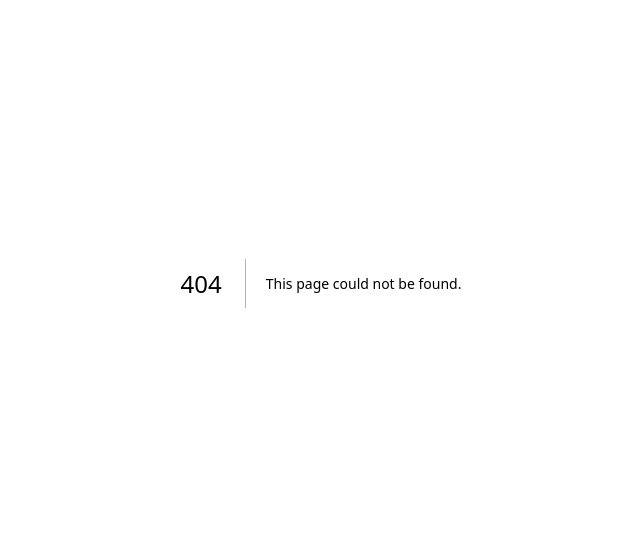
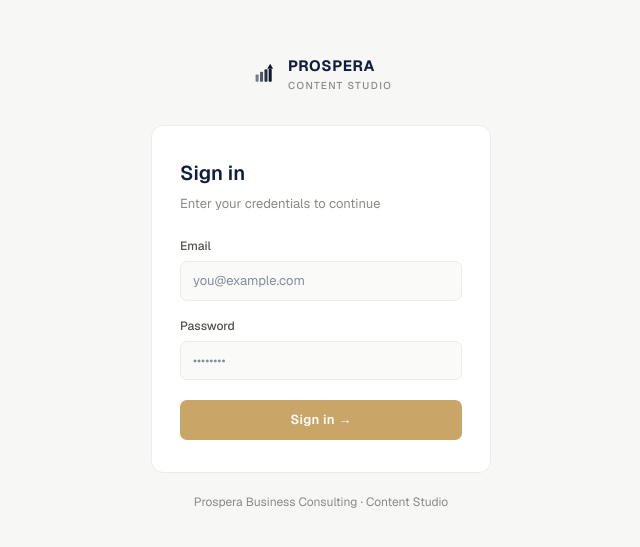
Before and after one commit to adjbusinessconsulting/prospera-content-studio, a Next.js app: page /login in a window 1280 px wide. Before the commit this address had no page. Shown: the part 117-664 px from the top of the page, without its empty margins (319-959 px from the left). Built offline with nearby package versions, Linux system fonts and the light colour scheme; no server answers.

Commit message:
Add authentication

```diff
--- /dev/null
+++ b/app/login/page.tsx
@@ -0,0 +1,101 @@
+"use client";
+import { useState } from "react";
+import { useRouter } from "next/navigation";
+import { supabase } from "@/lib/supabase";
+import Image from "next/image";
+
+export default function LoginPage() {
+  const router = useRouter();
+  const [email, setEmail] = useState("");
+  const [password, setPassword] = useState("");
+  const [error, setError] = useState("");
+  const [loading, setLoading] = useState(false);
+
+  async function handleLogin(e: React.FormEvent) {
+    e.preventDefault();
+    setLoading(true);
+    setError("");
+
+    const { error } = await supabase.auth.signInWithPassword({ email, password });
+
+    if (error) {
+      setError(error.message);
+      setLoading(false);
+      return;
+    }
+
+    router.push("/studio");
+    router.refresh();
+  }
+
+  return (
+    <div style={{
+      minHeight: "100vh",
+      display: "flex",
+      alignItems: "center",
+      justifyContent: "center",
+      background: "#f7f7f5",
+      fontFamily: "var(--font-geist-sans), system-ui, sans-serif",
+    }}>
+      <div style={{ width: "100%", maxWidth: 380, padding: "0 20px" }}>
+
+        <div style={{ display: "flex", alignItems: "center", gap: 10, marginBottom: 32, justifyContent: "center" }}>
+          <Image src="/brand/mark-navy.svg" alt="Prospera" width={28} height={28} />
+          <div>
+            <div style={{ fontWeight: 700, fontSize: 15, letterSpacing: "0.04em", color: "#0f1e3d" }}>PROSPERA</div>
+            <div style={{ fontSize: 10, color: "#8a8a85", letterSpacing: "0.14em", fontWeight: 500 }}>CONTENT STUDIO</div>
+          </div>
+        </div>
+
+        <div style={{ background: "#fff", border: "1px solid #ececea", borderRadius: 12, padding: "32px 28px" }}>
+          <h1 style={{ fontSize: 20, fontWeight: 600, color: "#0f1e3d", marginBottom: 6 }}>Sign in</h1>
+          <p style={{ fontSize: 13, color: "#8a8a85", marginBottom: 24 }}>Enter your credentials to continue</p>
+
+          <form onSubmit={handleLogin} style={{ display: "flex", flexDirection: "column", gap: 16 }}>
+            <div style={{ display: "flex", flexDirection: "column", gap: 6 }}>
+              <label style={{ fontSize: 12, fontWeight: 500, color: "#52524d" }}>Email</label>
+              <input
+                type="email"
+                value={email}
+                onChange={(e) => setEmail(e.target.value)}
+                placeholder="you@example.com"
+                required
+                style={{ padding: "9px 12px", border: "1px solid #ececea", borderRadius: 7, fontSize: 13, outline: "none", color: "#0f1e3d", background: "#fafaf9", width: "100%" }}
+              />
+            </div>
+
+            <div style={{ display: "flex", flexDirection: "column", gap: 6 }}>
+              <label style={{ fontSize: 12, fontWeight: 500, color: "#52524d" }}>Password</label>
+              <input
+                type="password"
+                value={password}
+                onChange={(e) => setPassword(e.target.value)}
+                placeholder="••••••••"
+                required
+                style={{ padding: "9px 12px", border: "1px solid #ececea", borderRadius: 7, fontSize: 13, outline: "none", color: "#0f1e3d", background: "#fafaf9", width: "100%" }}
+              />
+            </div>
+
+            {error && (
+              <div style={{ fontSize: 12, color: "#dc2626", background: "#fef2f2", border: "1px solid #fecaca", borderRadius: 6, padding: "8px 12px" }}>
+                {error}
+              </div>
+            )}
+
+            <button
+              type="submit"
+              disabled={loading}
+              style={{ marginTop: 4, padding: "10px", background: "#C9A567", color: "#fff", border: "none", borderRadius: 7, fontSize: 13, fontWeight: 600, cursor: loading ? "not-allowed" : "pointer", opacity: loading ? 0.7 : 1, letterSpacing: "0.02em" }}
+            >
+              {loading ? "Signing in…" : "Sign in →"}
+            </button>
+          </form>
+        </div>
+
+        <p style={{ textAlign: "center", marginTop: 20, fontSize: 12, color: "#8a8a85" }}>
+          Prospera Business Consulting · Content Studio
+        </p>
+      </div>
+    </div>
+  );
+}
--- a/components/Sidebar.tsx
+++ b/components/Sidebar.tsx
@@ -2,14 +2,32 @@
 
 import Link from "next/link";
 import Image from "next/image";
-import { usePathname } from "next/navigation";
+import { usePathname, useRouter } from "next/navigation";
+import { useEffect, useState } from "react";
+import { supabase } from "@/lib/supabase";
 
 const DRAFTS = ["Q3 client case study", "Delegation framework carousel", "Friday founder reflections"];
 
 export default function Sidebar() {
   const pathname = usePathname();
+  const router = useRouter();
   const isStudio = pathname === "/studio";
   const isSchedule = pathname === "/schedule";
+  const [email, setEmail] = useState("");
+
+  useEffect(() => {
+    supabase.auth.getUser().then(({ data }) => {
+      setEmail(data.user?.email ?? "");
+    });
+  }, []);
+
+  async function handleSignOut() {
+    await supabase.auth.signOut();
+    router.push("/login");
+    router.refresh();
+  }
+
+  const initial = email ? email[0].toUpperCase() : "?";
 
   return (
     <aside style={{
@@ -49,11 +67,16 @@ export default function Sidebar() {
 
       {/* User chip */}
       <div style={{ marginTop: "auto", padding: "10px 8px", display: "flex", alignItems: "center", gap: 10, borderTop: "1px solid #ececea" }}>
-        <div style={{ width: 28, height: 28, borderRadius: "50%", background: "#d6d6d2", display: "flex", alignItems: "center", justifyContent: "center", fontSize: 11, fontWeight: 600, color: "#52524d", flexShrink: 0 }}>A</div>
-        <div style={{ lineHeight: 1.2 }}>
-          <div style={{ fontSize: 12.5, fontWeight: 500 }}>Anthony</div>
+        <div style={{ width: 28, height: 28, borderRadius: "50%", background: "#d6d6d2", display: "flex", alignItems: "center", justifyContent: "center", fontSize: 11, fontWeight: 600, color: "#52524d", flexShrink: 0 }}>{initial}</div>
+        <div style={{ lineHeight: 1.2, flex: 1, minWidth: 0 }}>
+          <div style={{ fontSize: 12.5, fontWeight: 500, overflow: "hidden", textOverflow: "ellipsis", whiteSpace: "nowrap" }}>{email || "Loading…"}</div>
           <div style={{ fontSize: 11, color: "#8a8a85" }}>Personal plan</div>
         </div>
+        <button onClick={handleSignOut} title="Sign out" style={{ background: "none", border: "none", cursor: "pointer", color: "#8a8a85", padding: 4, borderRadius: 4, display: "flex", alignItems: "center" }}>
+          <svg width="14" height="14" viewBox="0 0 24 24" fill="none" stroke="currentColor" strokeWidth="2" strokeLinecap="round" strokeLinejoin="round">
+            <path d="M9 21H5a2 2 0 0 1-2-2V5a2 2 0 0 1 2-2h4"/><polyline points="16 17 21 12 16 7"/><line x1="21" y1="12" x2="9" y2="12"/>
+          </svg>
+        </button>
       </div>
     </aside>
   );
--- a/lib/supabase.ts
+++ b/lib/supabase.ts
@@ -1,6 +1,6 @@
-import { createClient } from "@supabase/supabase-js";
+import { createBrowserClient } from "@supabase/ssr";
 
-export const supabase = createClient(
+export const supabase = createBrowserClient(
   process.env.NEXT_PUBLIC_SUPABASE_URL!,
   process.env.NEXT_PUBLIC_SUPABASE_ANON_KEY!
 );
--- /dev/null
+++ b/middleware.ts
@@ -0,0 +1,40 @@
+import { createServerClient } from "@supabase/ssr";
+import { NextResponse } from "next/server";
+import type { NextRequest } from "next/server";
+
+export async function middleware(request: NextRequest) {
+  const response = NextResponse.next({ request: { headers: request.headers } });
+
+  const supabase = createServerClient(
+    process.env.NEXT_PUBLIC_SUPABASE_URL!,
+    process.env.NEXT_PUBLIC_SUPABASE_ANON_KEY!,
+    {
+      cookies: {
+        getAll() { return request.cookies.getAll(); },
+        setAll(cookiesToSet) {
+          cookiesToSet.forEach(({ name, value, options }) => {
+            response.cookies.set(name, value, options);
+          });
+        },
+      },
+    }
+  );
+
+  const { data: { user } } = await supabase.auth.getUser();
+  const pathname = request.nextUrl.pathname;
+  const isLoginPage = pathname === "/login";
+
+  if (!user && !isLoginPage) {
+    return NextResponse.redirect(new URL("/login", request.url));
+  }
+
+  if (user && isLoginPage) {
+    return NextResponse.redirect(new URL("/studio", request.url));
+  }
+
+  return response;
+}
+
+export const config = {
+  matcher: ["/((?!_next/static|_next/image|favicon.ico|api).*)"],
+};
--- a/package.json
+++ b/package.json
@@ -9,6 +9,7 @@
     "lint": "eslint"
   },
   "dependencies": {
+    "@supabase/ssr": "^0.12.0",
     "@supabase/supabase-js": "^2.108.2",
     "next": "16.2.9",
     "react": "19.2.4",
```
Also changed, not shown: 1 other file (tests, documents, lock files or other folders).
